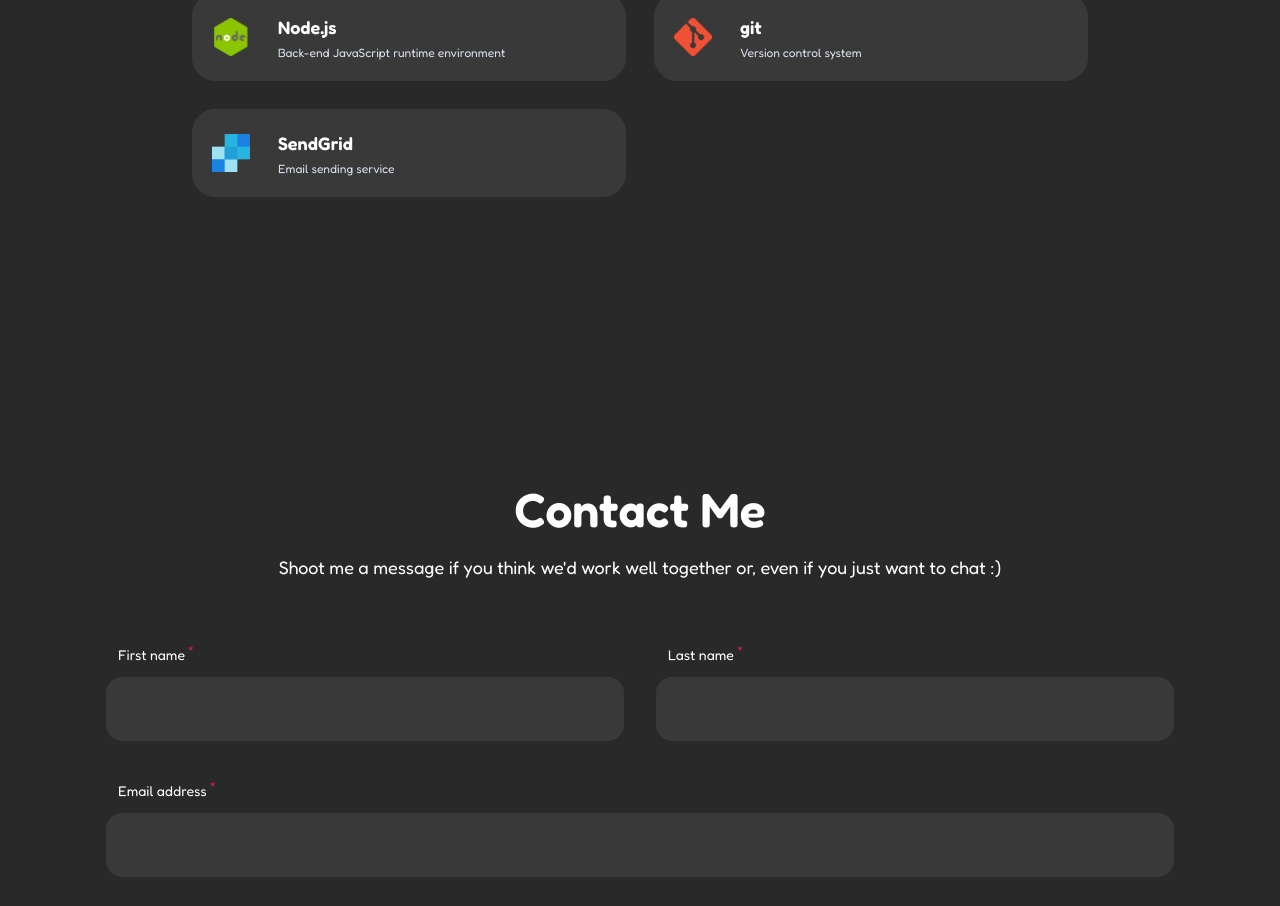
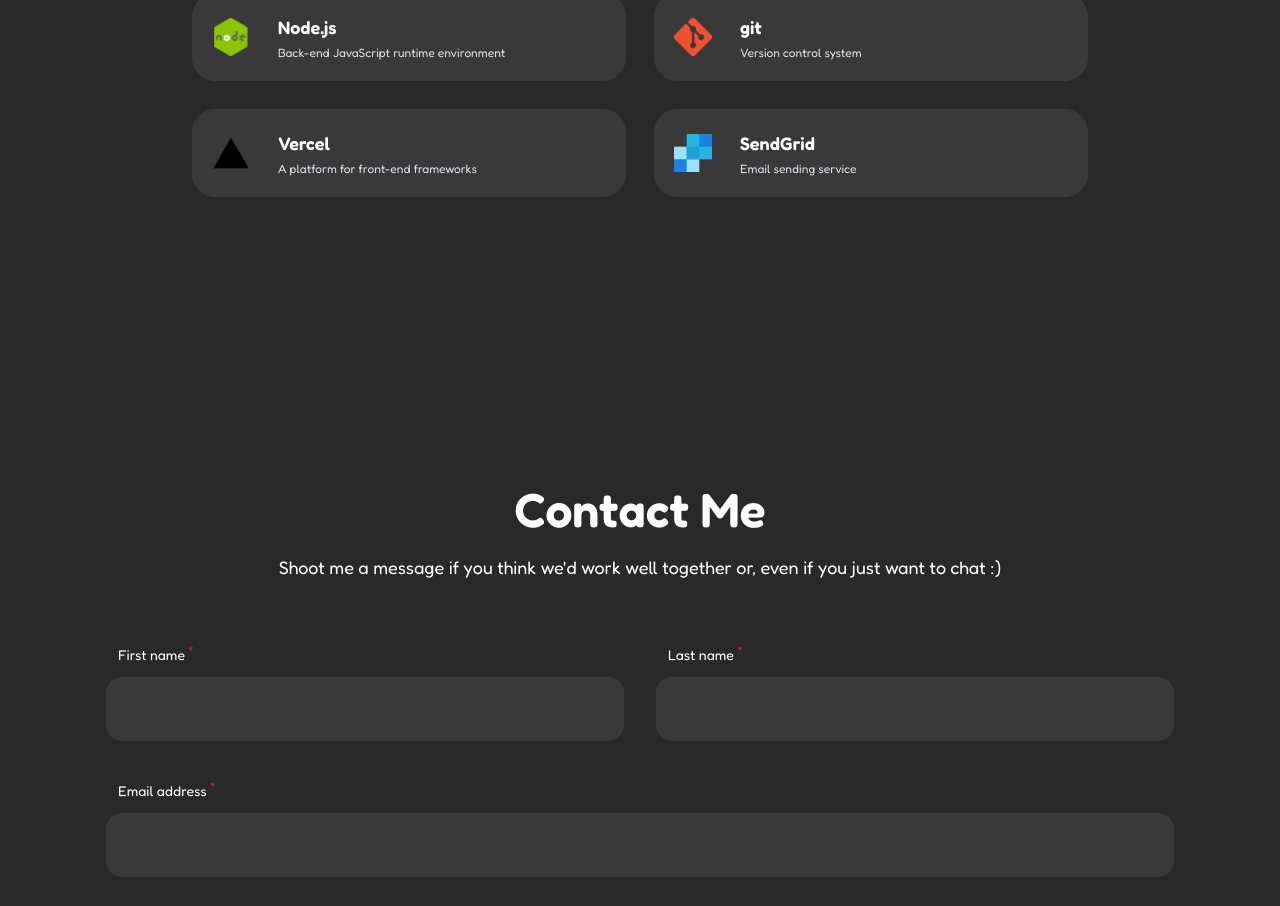
Before and after one commit to kanesmall/ksmall.me, a Next.js app: page / in a window 1280 px wide. Shown: the part 2759-3665 px from the top of the page. Built offline with nearby package versions, Linux system fonts and the light colour scheme.

Commit message:
update: added new tabcard

```diff
--- a/src/components/TabCards/TabsData.ts
+++ b/src/components/TabCards/TabsData.ts
@@ -88,6 +88,12 @@ export const tabsData: Tabs[] = [
                 title: "git",
                 desc: "Version control system",
                 link: "https://git-scm.com/"
+            },
+            {
+                logo: "vercel-logo.svg",
+                title: "Vercel",
+                desc: "A platform for front-end frameworks",
+                link: "https://vercel.com/"
             },
             {
                 logo: "sendgrid-logo.svg",
```
Also changed, not shown: public/logos/vercel-logo.svg (added).
